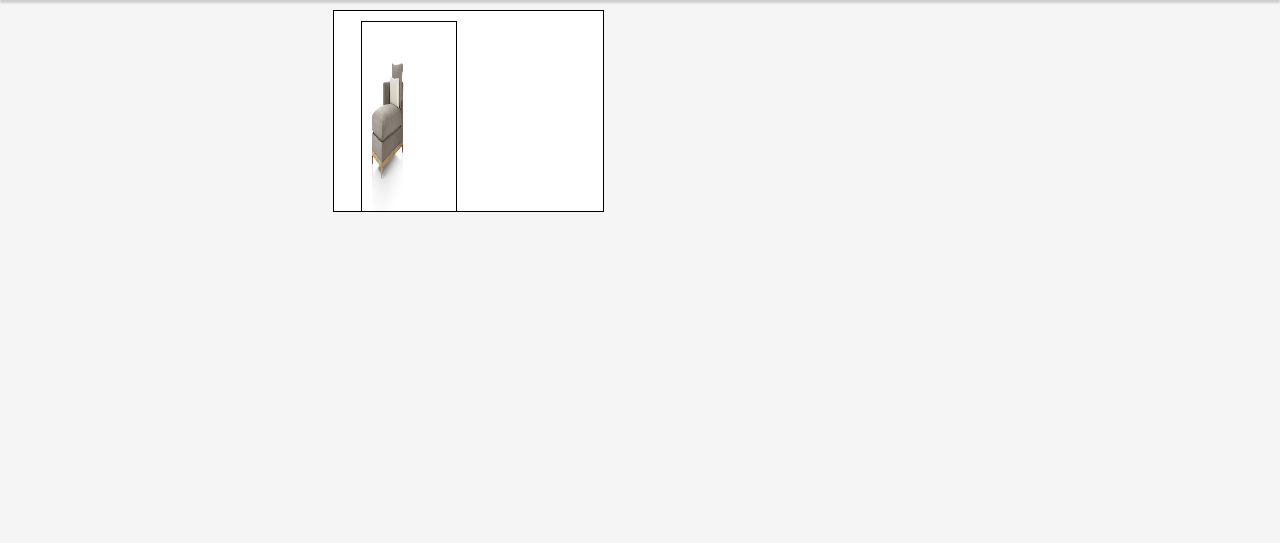
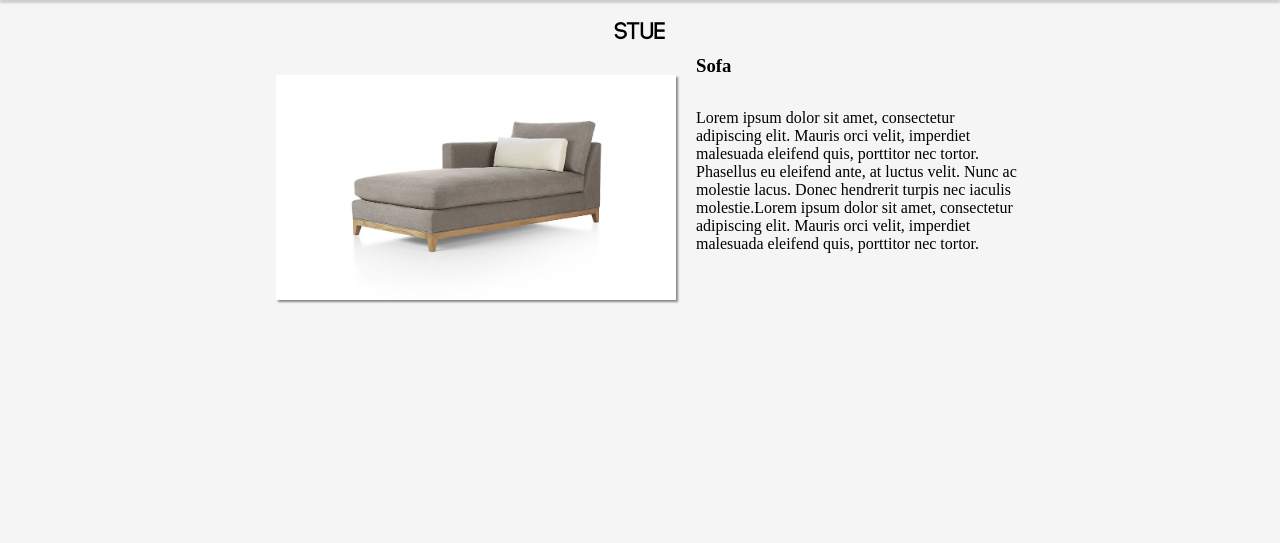
Before and after one commit to jonatanbaardsen/webutvOblig2, a plain HTML site: page undermeny.stue.html in a window 1280 px wide. Shown: the part 197-740 px from the top of the page. Drawn offline with Linux system fonts and the light colour scheme.

Commit message:
Ordnet video og tekst på produktsidene

```diff
--- a/undermeny.stue.html
+++ b/undermeny.stue.html
@@ -64,17 +64,21 @@
 		</a>
      </div>
 		<section class="main">
-            <div class="container">
-                <div class="container flytVenstre">
-                    <img class = "flytVenstre fillHeight fillWidth" alt = "Bildet kan ikke vises"  src = "media/bilder/sofa.jpg">
-                    <p>Lorem ipsum dolor sit amet, consectetur adipiscing elit. Mauris orci velit, imperdiet malesuada eleifend quis, porttitor nec tortor. Phasellus eu eleifend ante, at luctus velit. Nunc ac molestie lacus. Donec hendrerit turpis nec iaculis molestie.</p>
-            </div>
 
-            </div>
+                 <h2>Stue</h2>
+
+                   <a href="undermeny.sofa.html"><img class="prod-bilde" src = "media/bilder/sofa.jpg" ></a>
+
+        <h3>Sofa</h3>
+        <p class="produkt-tekst">Lorem ipsum dolor sit amet, consectetur adipiscing elit. Mauris orci velit, imperdiet malesuada eleifend quis, porttitor nec tortor. Phasellus eu eleifend ante, at luctus velit. Nunc ac molestie lacus. Donec hendrerit turpis nec iaculis molestie.Lorem ipsum dolor sit amet, consectetur adipiscing elit. Mauris orci velit, imperdiet malesuada eleifend quis, porttitor nec tortor. </p>
+
+
+
+
 
         </section>
 
-  		</div>
+
 
 
 <footer class = "footwrapper">
```
